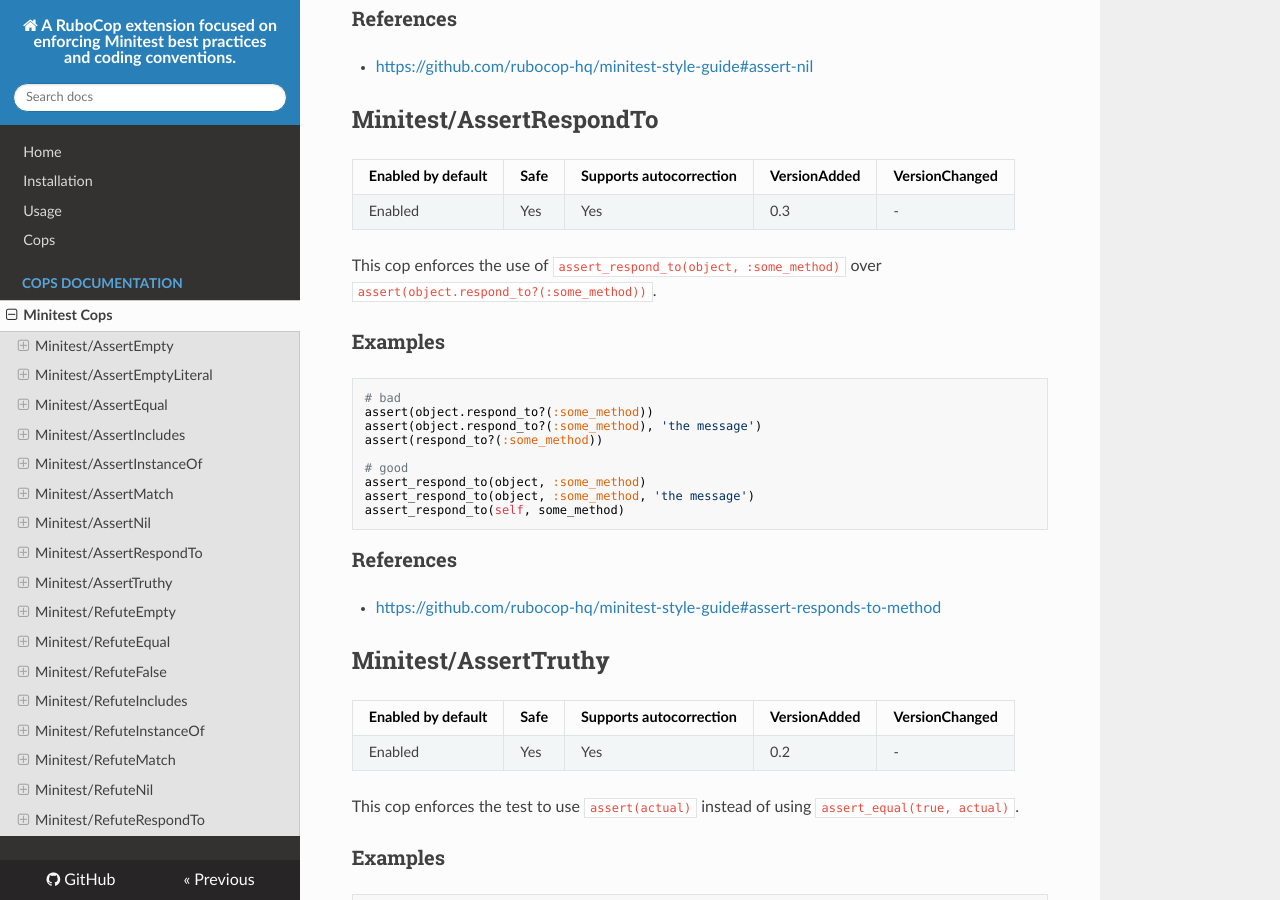
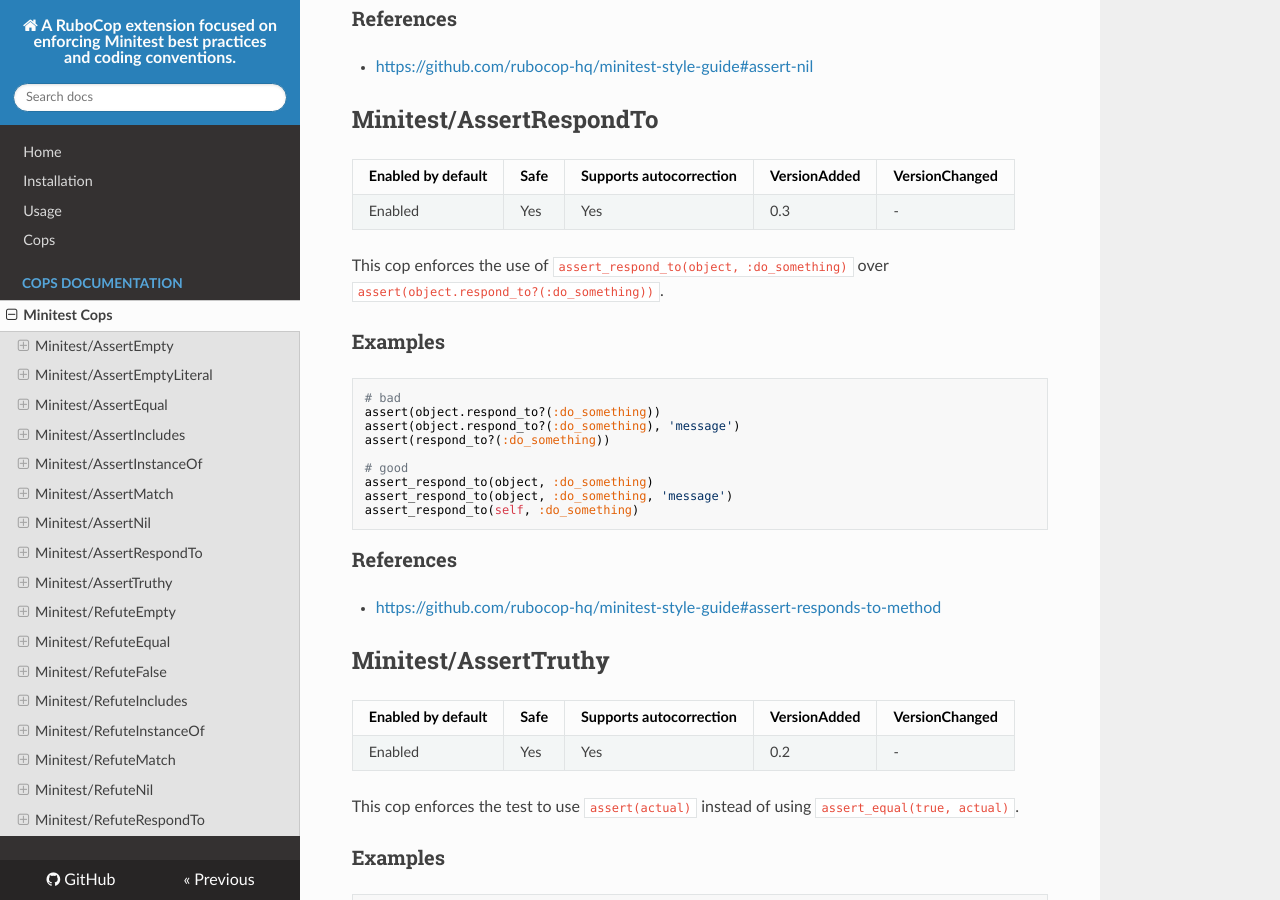
Before and after one commit to rubocop/rubocop-minitest, an MkDocs documentation site: the page built from manual/cops_minitest.md, in a window 1280 px wide and 900 px high, scrolled down 3383 px. Built offline with MkDocs 1.6.1, drawn with Linux system fonts in a browser that asks for light colours; nearby versions of some CDN libraries; old or Windows-style settings are respelled for this version of MkDocs; some of the changed text lies outside the part shown.

Commit message:
Tweak example code

````diff
--- a/manual/cops_minitest.md
+++ b/manual/cops_minitest.md
@@ -174,21 +174,21 @@ Enabled by default | Safe | Supports autocorrection | VersionAdded | VersionChan
 --- | --- | --- | --- | ---
 Enabled | Yes | Yes  | 0.3 | -
 
-This cop enforces the use of `assert_respond_to(object, :some_method)`
-over `assert(object.respond_to?(:some_method))`.
+This cop enforces the use of `assert_respond_to(object, :do_something)`
+over `assert(object.respond_to?(:do_something))`.
 
 ### Examples
 
 ```ruby
 # bad
-assert(object.respond_to?(:some_method))
-assert(object.respond_to?(:some_method), 'the message')
-assert(respond_to?(:some_method))
+assert(object.respond_to?(:do_something))
+assert(object.respond_to?(:do_something), 'message')
+assert(respond_to?(:do_something))
 
 # good
-assert_respond_to(object, :some_method)
-assert_respond_to(object, :some_method, 'the message')
-assert_respond_to(self, some_method)
+assert_respond_to(object, :do_something)
+assert_respond_to(object, :do_something, 'message')
+assert_respond_to(self, :do_something)
 ```
 
 ### References
@@ -403,21 +403,21 @@ Enabled by default | Safe | Supports autocorrection | VersionAdded | VersionChan
 --- | --- | --- | --- | ---
 Enabled | Yes | Yes  | 0.4 | -
 
-This cop enforces the test to use `refute_respond_to(object, :some_method)`
-over `refute(object.respond_to?(:some_method))`.
+This cop enforces the test to use `refute_respond_to(object, :do_something)`
+over `refute(object.respond_to?(:do_something))`.
 
 ### Examples
 
 ```ruby
 # bad
-refute(object.respond_to?(:some_method))
-refute(object.respond_to?(:some_method), 'the message')
-refute(respond_to?(:some_method))
+refute(object.respond_to?(:do_something))
+refute(object.respond_to?(:do_something), 'message')
+refute(respond_to?(:do_something))
 
 # good
-refute_respond_to(object, :some_method)
-refute_respond_to(object, :some_method, 'the message')
-refute_respond_to(self, :some_method)
+refute_respond_to(object, :do_something)
+refute_respond_to(object, :do_something, 'message')
+refute_respond_to(self, :do_something)
 ```
 
 ### References
````
Also changed, not shown: 5 other files.
